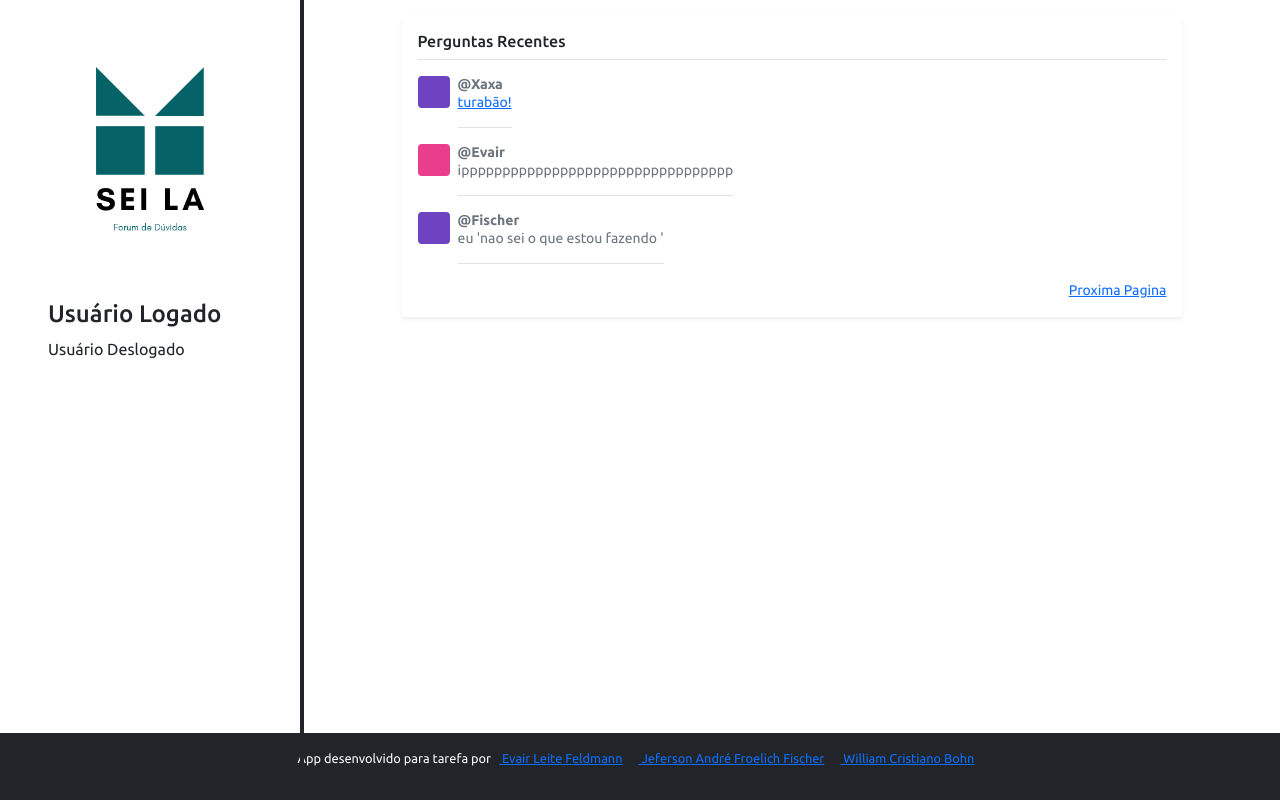
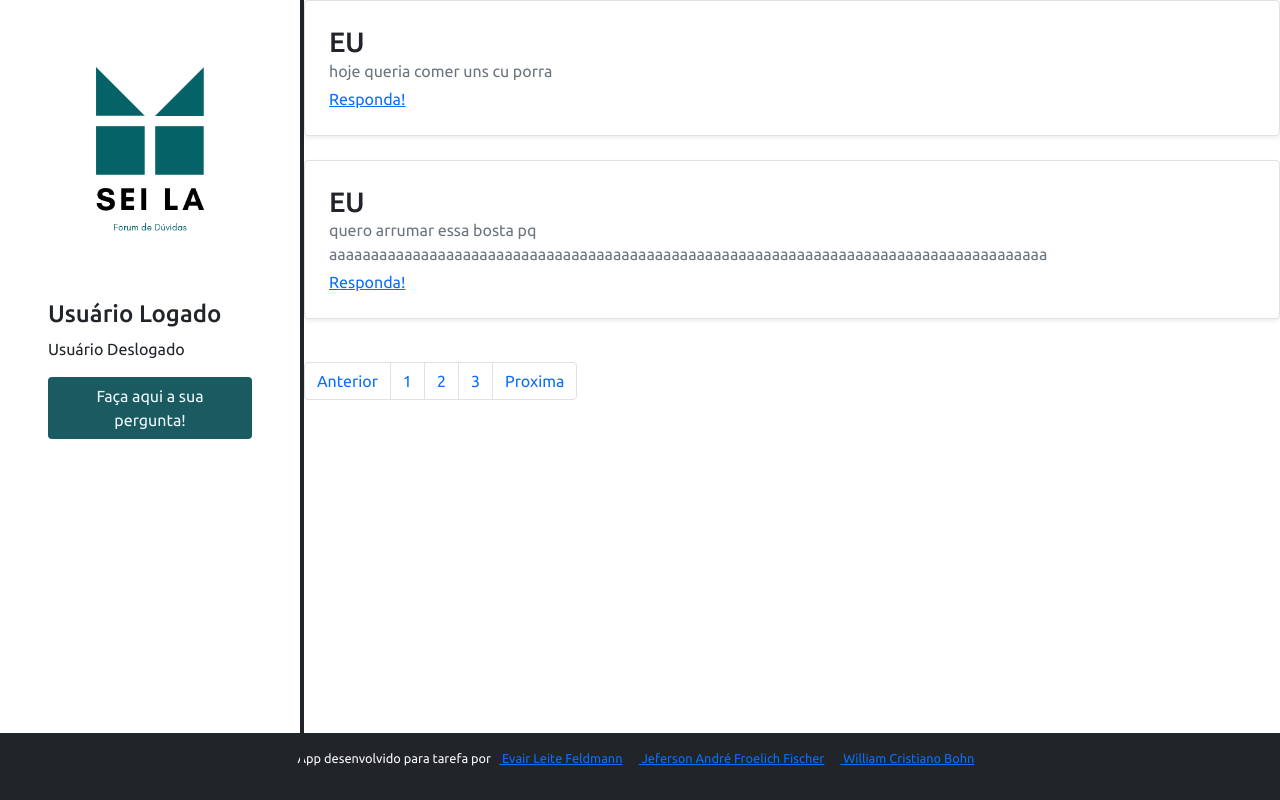
Before and after one commit to evairlf/forumSla, a React (Create React App) app in the folder frontend/: page / in a window 1280 px wide. Shown: the top 800 px of the page. Built offline with nearby package versions, Linux system fonts and the light colour scheme.

Commit message:
home perguntas

```diff
--- a/frontend/src/components/sidebar/index.tsx
+++ b/frontend/src/components/sidebar/index.tsx
@@ -11,6 +11,8 @@ function Sidebar() {
           <div  className="d-flex px-5 justify-content-center flex-column">
           <h4>Usuário Logado</h4>
           <p>Usuário Deslogado</p>
+
+          <button type="submit" className="btn #color ">Faça aqui a sua pergunta!</button>
           </div>
 
 
--- a/frontend/src/components/sidebar/styles.css
+++ b/frontend/src/components/sidebar/styles.css
@@ -8,3 +8,14 @@
     align-content: center;
 
 }
+.btn{
+    background-color: #195B60;
+    color: aliceblue;
+    margin-top: 7px;
+    width: 100%;
+    margin: 0 auto;
+}
+.btn:hover{
+    background-color: #29acb6;
+    color: rgb(250, 250, 250);
+}
--- a/frontend/src/pages/Home/index.tsx
+++ b/frontend/src/pages/Home/index.tsx
@@ -1,5 +1,4 @@
 import Footer from "components/Footer";
-import Navbar from "components/Navbar";
 import Sidebar from "components/sidebar"
 
 import './styles.css'
@@ -13,39 +12,40 @@ const Home = () => {
         <div className="sidebar-teimoso">
           <Sidebar />
         </div>
-        <div className="divzona">
-          <div className="questions-div my-3 p-3 bg-body rounded shadow-sm">
-            <h6 className="border-bottom pb-2 mb-0">Perguntas Recentes</h6>
-            <div className="d-flex text-muted pt-3">
-            <svg className="bd-placeholder-img flex-shrink-0 me-2 rounded" width="32" height="32" xmlns="http://www.w3.org/2000/svg" role="img" aria-label="Placeholder: 32x32" preserveAspectRatio="xMidYMid slice" focusable="false"><title>Placeholder</title><rect width="100%" height="100%" fill="#6f42c1" /><text x="50%" y="50%" fill="#6f42c1" dy=".3em">32x32</text></svg>
-              <p className="pb-3 mb-0 small lh-sm border-bottom">
-                <strong className="d-block text-gray-dark">@Xaxa</strong>
-                <a href="#">turabão!</a>
-              </p>
+
+
+        <div className="row mb-1">
+          <div className="col-md-25">
+            <div className="row g-0 border rounded overflow-hidden flex-md-row mb-4 shadow-sm h-md-250 position-relative">
+              <div className="col p-4 d-flex flex-column position-static">
+                <h3 className="mb-0">EU</h3>
+                <p className="mb-1 text-muted">hoje queria comer uns cu porra  </p>
+                <a href="#" className="stretched-link">Responda!</a>
+              </div>
             </div>
-            <div className="d-flex text-muted pt-3">
-              <svg className="bd-placeholder-img flex-shrink-0 me-2 rounded" width="32" height="32" xmlns="http://www.w3.org/2000/svg" role="img" aria-label="Placeholder: 32x32" preserveAspectRatio="xMidYMid slice" focusable="false"><title>Placeholder</title><rect width="100%" height="100%" fill="#e83e8c" /><text x="50%" y="50%" fill="#e83e8c" dy=".3em">32x32</text></svg>
+            <div className="row g-0 border rounded overflow-hidden flex-md-row mb-4 shadow-sm h-md-250 position-relative">
+              <div className="col p-4 d-flex flex-column position-static">
+                <h3 className="mb-0">EU</h3>
+                <p className="mb-1 text-muted">quero arrumar essa bosta pq aaaaaaaaaaaaaaaaaaaaaaaaaaaaaaaaaaaaaaaaaaaaaaaaaaaaaaaaaaaaaaaaaaaaaaaaaaaaaaaaaaaaaa </p>
+                <a href="#" className="stretched-link">Responda!</a>
+              </div>
+            </div>
+            <div className="col-auto d-none d-lg-block">
+            </div>
+          </div>
+          <nav aria-label="Page navigation example">
+            <ul className="pagination">
+              <li className="page-item"><a className="page-link" href="#">Anterior</a></li>
+              <li className="page-item"><a className="page-link" href="#">1</a></li>
+              <li className="page-item"><a className="page-link" href="#">2</a></li>
+              <li className="page-item"><a className="page-link" href="#">3</a></li>
+              <li className="page-item"><a className="page-link" href="#">Proxima</a></li>
+            </ul>
+          </nav>
+        </div >
 
-              <p className="pb-3 mb-0 small lh-sm border-bottom">
-                <strong className="d-block text-gray-dark">@Evair</strong>
-                ippppppppppppppppppppppppppppppppp
-              </p>
-            </div>
-            <div className="d-flex text-muted pt-3">
-              <svg className="bd-placeholder-img flex-shrink-0 me-2 rounded" width="32" height="32" xmlns="http://www.w3.org/2000/svg" role="img" aria-label="Placeholder: 32x32" preserveAspectRatio="xMidYMid slice" focusable="false"><title>Placeholder</title><rect width="100%" height="100%" fill="#6f42c1" /><text x="50%" y="50%" fill="#6f42c1" dy=".3em">32x32</text></svg>
 
-              <p className="pb-3 mb-0 small lh-sm border-bottom">
-                <strong className="d-block text-gray-dark">@Fischer</strong>
-                eu 'nao sei o que estou fazendo '
-              </p>
-            </div>
-            <small className="d-block text-end mt-3">
-              <a href="#">Proxima Pagina </a>
-            </small>
-          </div>
-        </div>
-
-      </div>
+      </div >
       <Footer />
     </>
   );
```
